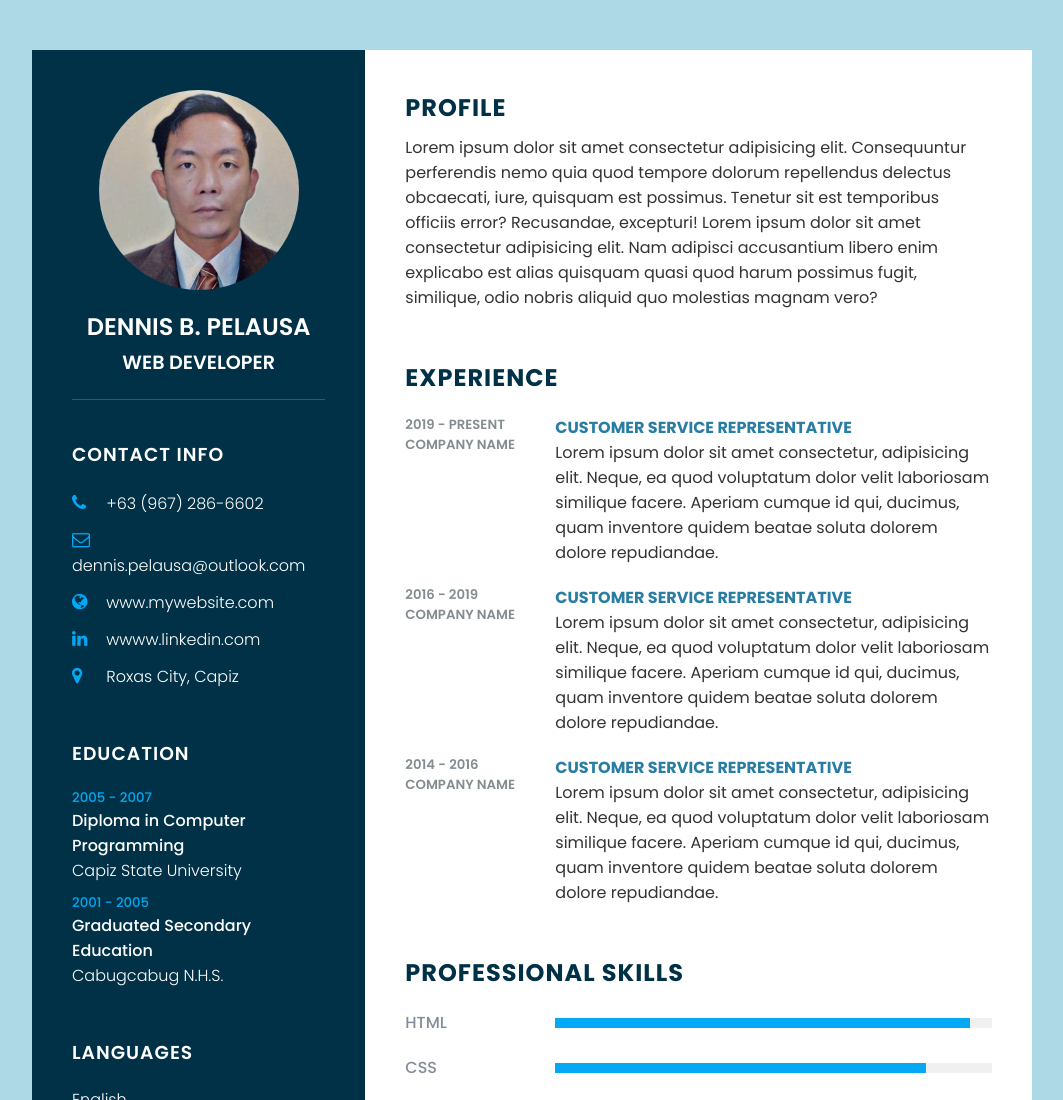
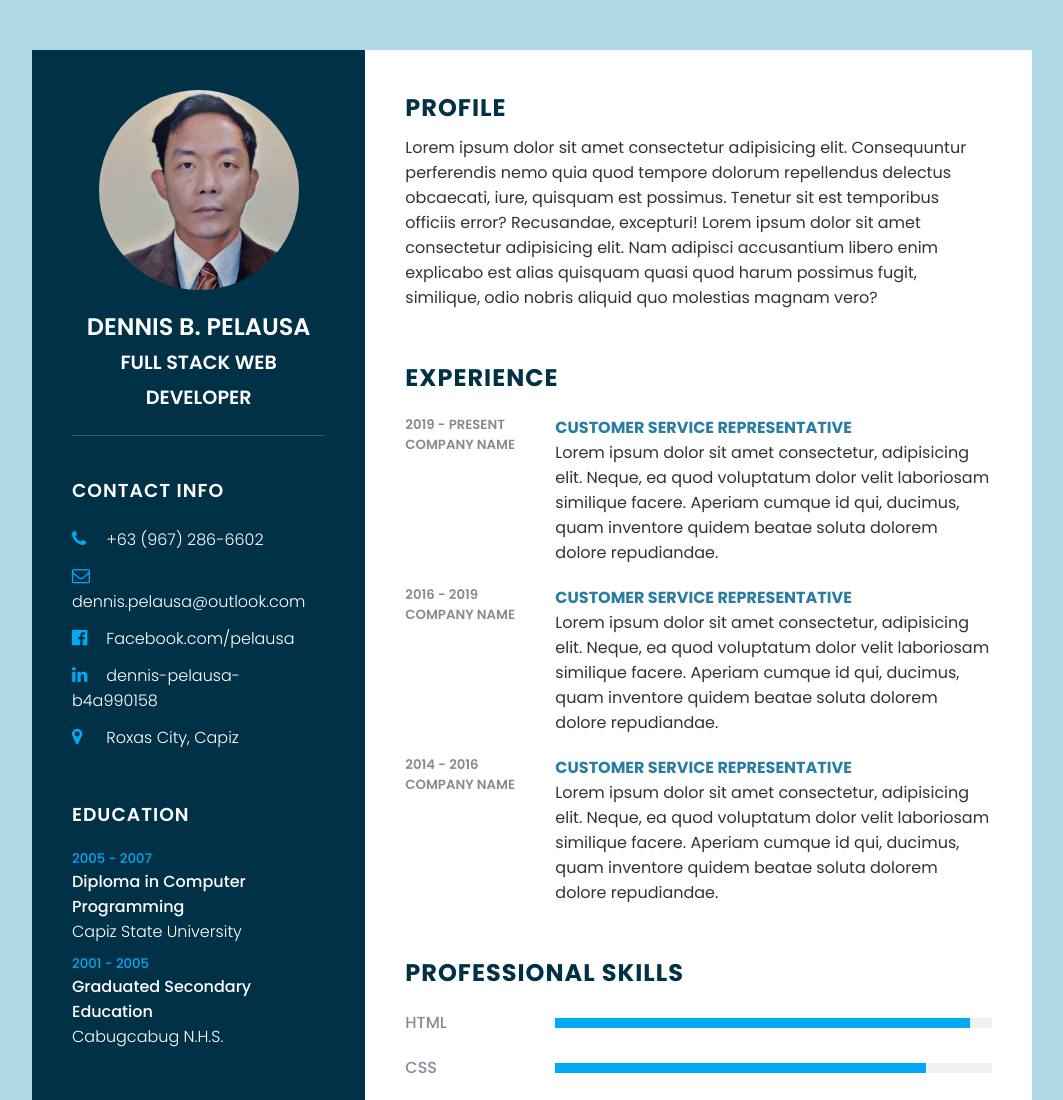
Before and after one commit to DennisPelausa/CV-Online, a plain HTML site: page index.html in a window 1280 px wide. Shown: the top 1100 px of the page, without its empty margins (108-1171 px from the left). Drawn offline with Linux system fonts and the light colour scheme.

Commit message:
update content

```diff
--- a/css/style.css
+++ b/css/style.css
@@ -106,6 +106,11 @@ body {
 .contactInfo ul li span {
     color: #fff;
     font-weight: 300;
+}
+
+.contactInfo ul li span a {
+    text-decoration: none;
+    color: #fff;
 }
 
 .education li {
--- a/index.html
+++ b/index.html
@@ -17,7 +17,7 @@
                 <div class="imgBx">
                     <img src="images/profpic.jpg" alt="profpic">
                 </div>
-                <h2>Dennis B. Pelausa<br><span>Web Developer</span></h2>
+                <h2>Dennis B. Pelausa<br><span>Full Stack Web Developer</span></h2>
             </div>
             <div class="contactInfo">
                 <h3 class="title">Contact Info</h3>
@@ -28,15 +28,15 @@
                     </li>
                     <li>
                         <span class="icon"><i class="fa fa-envelope-o" aria-hidden="true"></i></span>
-                        <span class="text">dennis.pelausa@outlook.com</span>
+                        <span class="text"><a href="mailto:dennis.pelausa@outlook.com">dennis.pelausa@outlook.com</a></span>
                     </li>
                     <li>
-                        <span class="icon"><i class="fa fa-globe" aria-hidden="true"></i></span>
-                        <span class="text">www.mywebsite.com</span>
+                        <span class="icon"><i class="fa fa-facebook-official" aria-hidden="true"></i></span>
+                        <span class="text"><a href="https://wwww.Facebook.com/pelausa" target="_blank">Facebook.com/pelausa</a></span>
                     </li>
                     <li>
                         <span class="icon"><i class="fa fa-linkedin" aria-hidden="true"></i></span>
-                        <span class="text">wwww.linkedin.com</span>
+                        <span class="text"><a href="https://www.linkedin.com/in/dennis-pelausa-b4a990158/" target="_blank">dennis-pelausa-b4a990158</a></span>
                     </li>
                     <li>
                         <span class="icon"><i class="fa fa-map-marker" aria-hidden="true"></i></span>
```
